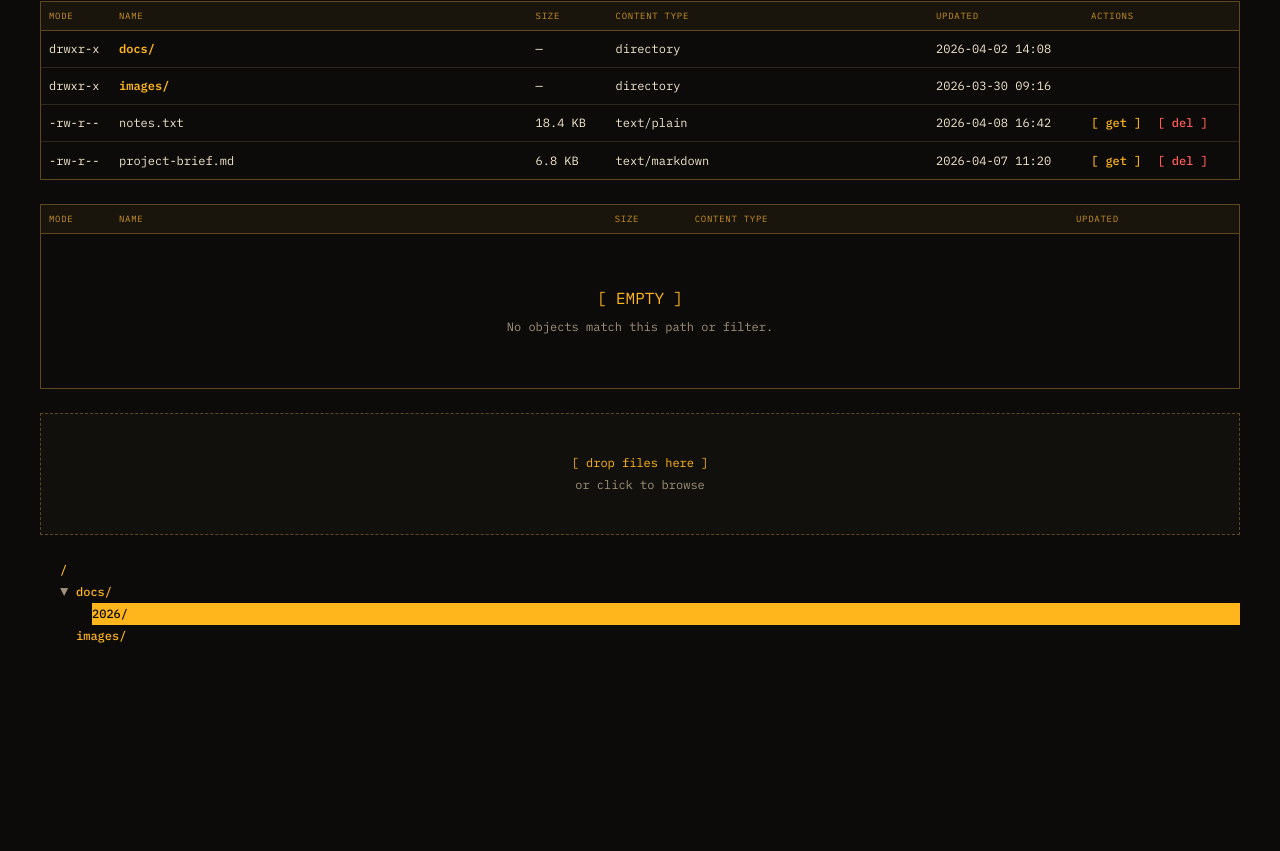
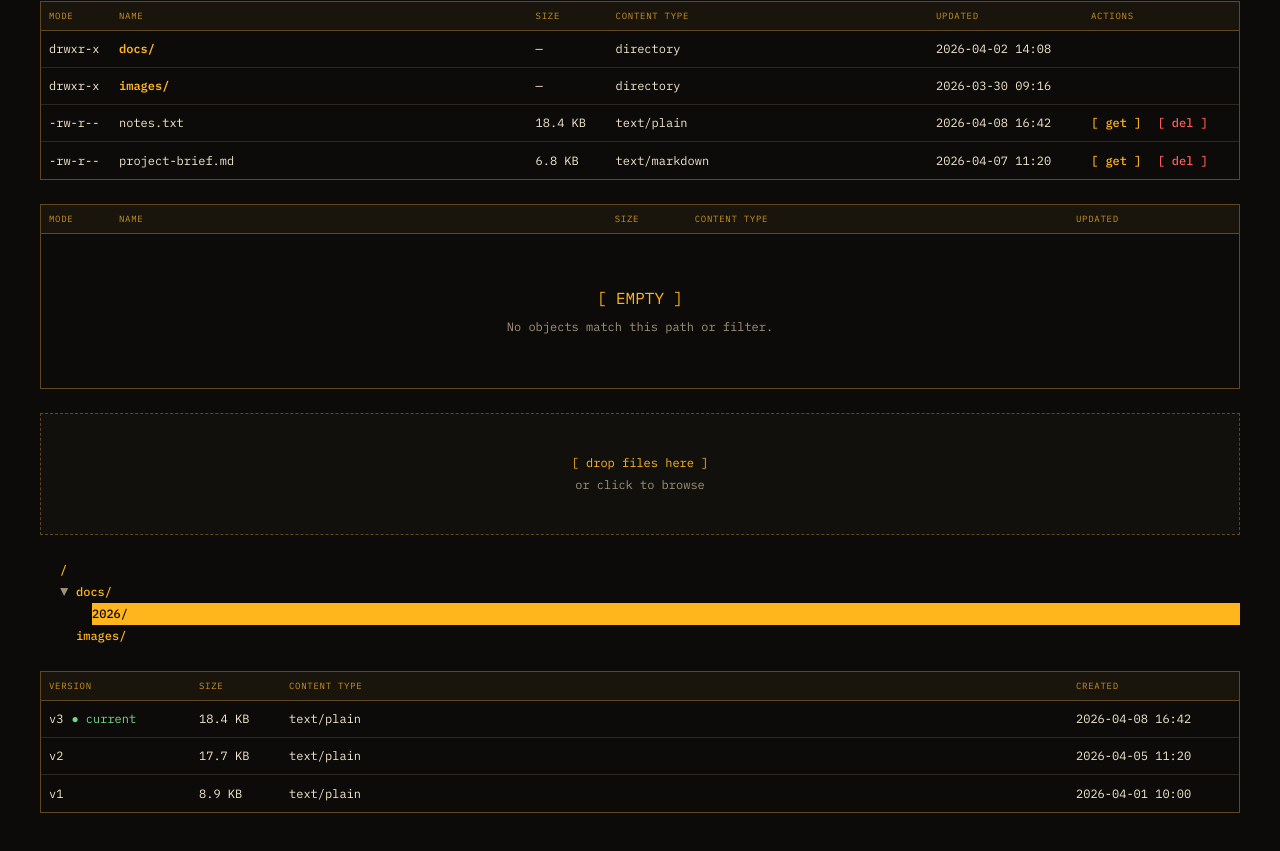
Before and after one commit to filipeparedes/nubilo-web, a React (Vite) app: page /components in a window 1280 px wide. Shown: the part 700-1551 px from the top of the page. Before the commit the page ends 1387 px from the top, so only its background shows below. Built offline with nearby package versions, Linux system fonts and the light colour scheme.

Commit message:
feat: add the VersionTable component

```diff
--- /dev/null
+++ b/src/components/VersionTable.tsx
@@ -0,0 +1,54 @@
+import type { VersionInfo } from "../api/types";
+import { formatDate, formatSize } from "../utils/format";
+import type { Column } from "./DataTable";
+import { DataTable } from "./DataTable";
+import { EmptyState } from "./EmptyState";
+
+// The current version is marked, so the user can tell it from the old ones.
+function columns(currentVersion: number): Column<VersionInfo>[] {
+  return [
+    {
+      header: "VERSION",
+      width: "150px",
+      render: (version) => (
+        <>
+          v{version.version}
+          {version.version === currentVersion && (
+            <span className="ml-2 text-ok">● current</span>
+          )}
+        </>
+      ),
+    },
+    {
+      header: "SIZE",
+      width: "90px",
+      render: (version) => formatSize(version.size),
+    },
+    {
+      header: "CONTENT TYPE",
+      width: "minmax(120px, 1fr)",
+      render: (version) => version.contentType,
+    },
+    {
+      header: "CREATED",
+      width: "155px",
+      render: (version) => formatDate(version.createdAt),
+    },
+  ];
+}
+
+// The history of a file: one row per version, as the backend sends them,
+// newest first. The highest version number is the current one.
+export function VersionTable({ versions }: { versions: VersionInfo[] }) {
+  const current = Math.max(...versions.map((version) => version.version));
+
+  return (
+    <DataTable
+      label="Versions"
+      columns={columns(current)}
+      rows={versions}
+      getKey={(version) => version.version}
+      empty={<EmptyState message="This file has no versions." />}
+    />
+  );
+}
--- a/src/pages/ComponentsPage.tsx
+++ b/src/pages/ComponentsPage.tsx
@@ -12,6 +12,7 @@ import { FileTable } from "../components/FileTable";
 import type { Entry } from "../utils/entries";
 import { FileDropZone } from "../components/FileDropZone";
 import { FileExplorer } from "../components/FileExplorer";
+import { VersionTable } from "../components/VersionTable";
 
 interface Row {
   id: number;
@@ -129,6 +130,29 @@ export default function ComponentsPage() {
         onOpenRoot={() => {}}
         onOpenFolder={() => {}}
       />
+
+      <VersionTable
+        versions={[
+          {
+            version: 3,
+            size: 18841,
+            contentType: "text/plain",
+            createdAt: "2026-04-08T16:42:00Z",
+          },
+          {
+            version: 2,
+            size: 18102,
+            contentType: "text/plain",
+            createdAt: "2026-04-05T11:20:00Z",
+          },
+          {
+            version: 1,
+            size: 9120,
+            contentType: "text/plain",
+            createdAt: "2026-04-01T10:00:00Z",
+          },
+        ]}
+      />
     </main>
   );
 }
```
